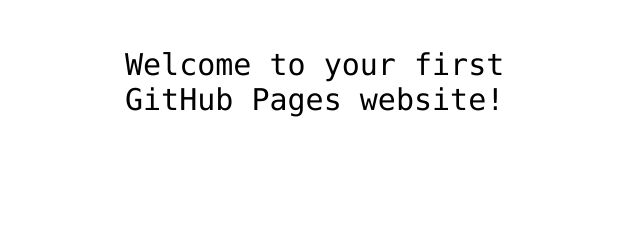
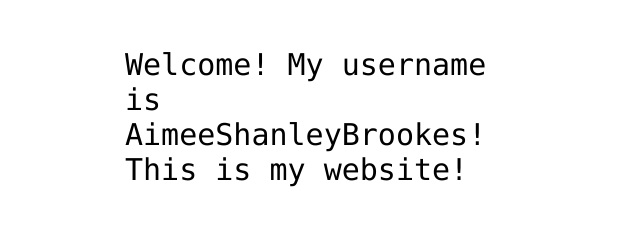
Before and after one commit to AimeeShanleyBrookes/AimeeShanleyBrookes.github.io, a plain HTML site: page index.html in a window 1280 px wide. Shown: the part 341-566 px from the top of the page, without its empty margins (315-955 px from the left). Drawn offline with Linux system fonts and the light colour scheme.

Commit message:
Added my name to the index.html file
To be continued

```diff
--- a/index.html
+++ b/index.html
@@ -12,7 +12,7 @@
 <img src="https://octodex.github.com/images/daftpunktocat-thomas.gif" id="octocat" alt="octocat-gif" />
 
 <!-- Change this code here by copy and pasting your template on line 15 -->
-<p>Welcome to your first GitHub Pages website!</p>
+<p>Welcome! My username is AimeeShanleyBrookes! This is my website!</p>
 
 </body>
 </html>
```
